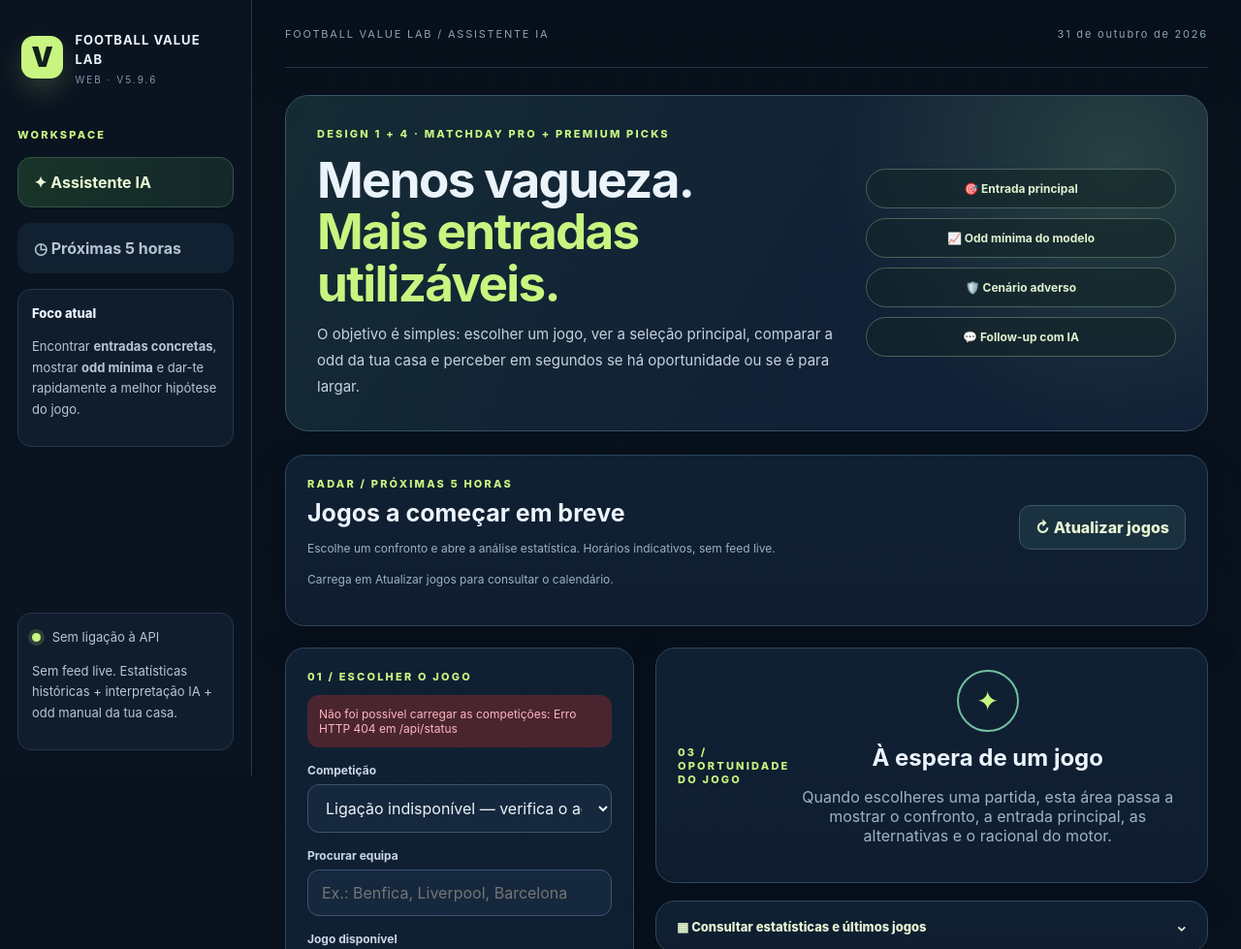
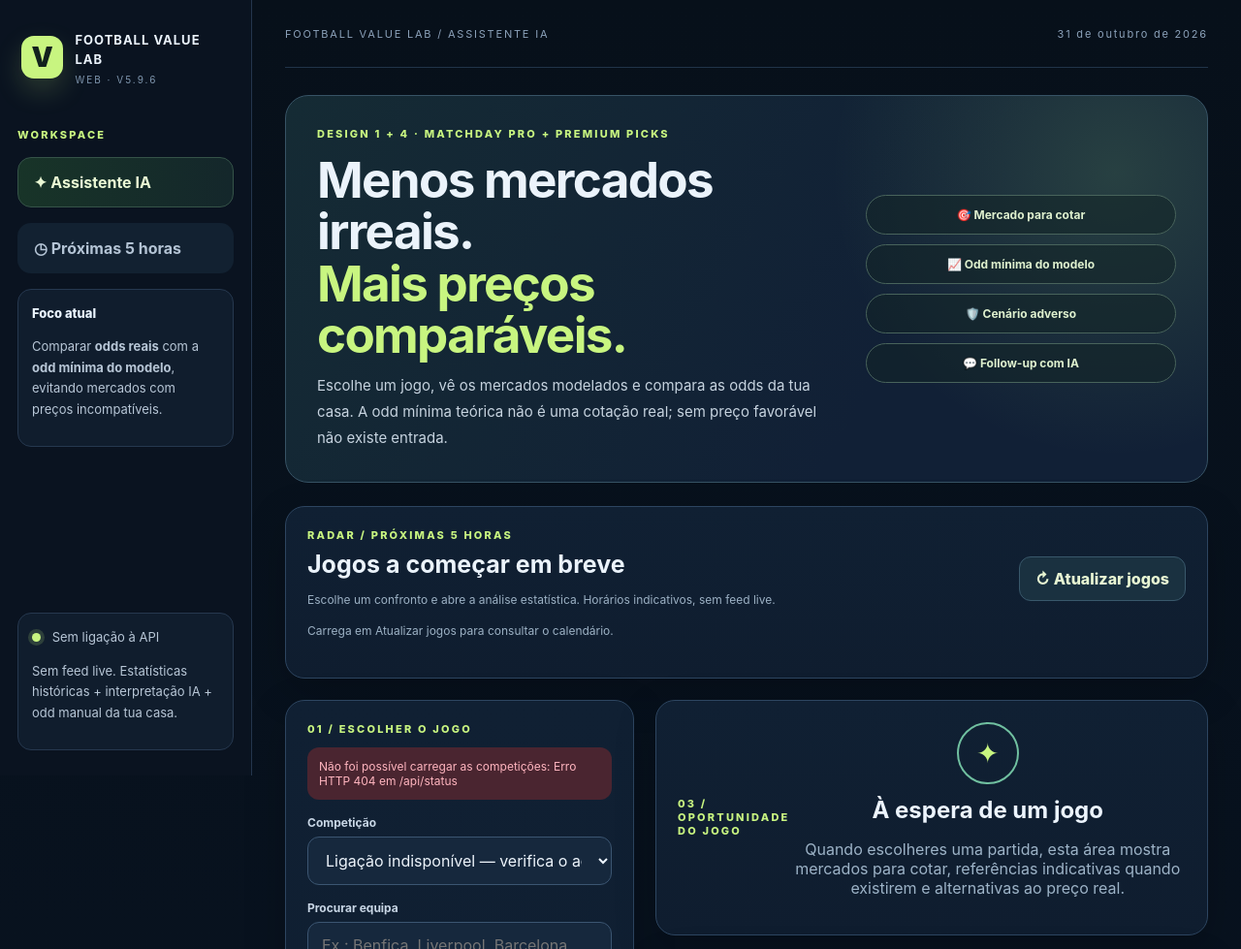
Before and after one commit to miguelsilva29121999-max/football-value-lab-web, a website: page public/assistant.html in a window 1280 px wide. Shown: the top 979 px of the page at 97% size. Drawn offline with Linux system fonts and the light colour scheme; no server answers.

Commit message:
Clarify that predictions must be priced before they become possible betting candidates

```diff
--- a/public/assistant.html
+++ b/public/assistant.html
@@ -22,7 +22,7 @@
     <a class="nav-item" href="#proximas-5h">◷ Próximas 5 horas</a>
     <div class="side-card">
       <div class="side-card-title">Foco atual</div>
-      <p>Encontrar <b>entradas concretas</b>, mostrar <b>odd mínima</b> e dar-te rapidamente a melhor hipótese do jogo.</p>
+      <p>Comparar <b>odds reais</b> com a <b>odd mínima do modelo</b>, evitando mercados com preços incompatíveis.</p>
     </div>
     <div class="side-status">
       <span class="status-dot"></span>
@@ -40,11 +40,11 @@
     <section class="hero">
       <div>
         <div class="eyebrow">DESIGN 1 + 4 · MATCHDAY PRO + PREMIUM PICKS</div>
-        <h1>Menos vagueza.<br><em>Mais entradas utilizáveis.</em></h1>
-        <p>O objetivo é simples: escolher um jogo, ver a seleção principal, comparar a odd da tua casa e perceber em segundos se há oportunidade ou se é para largar.</p>
+        <h1>Menos mercados irreais.<br><em>Mais preços comparáveis.</em></h1>
+        <p>Escolhe um jogo, vê os mercados modelados e compara as odds da tua casa. A odd mínima teórica não é uma cotação real; sem preço favorável não existe entrada.</p>
       </div>
       <div class="hero-stats">
-        <div class="hero-pill">🎯 Entrada principal</div>
+        <div class="hero-pill">🎯 Mercado para cotar</div>
         <div class="hero-pill">📈 Odd mínima do modelo</div>
         <div class="hero-pill">🛡️ Cenário adverso</div>
         <div class="hero-pill">💬 Follow-up com IA</div>
@@ -91,7 +91,7 @@
         <button id="check-price" class="ghost-btn" type="button">✓ Validar odd</button>
         <div id="price-verdict" class="price-verdict" hidden aria-live="polite"></div>
 
-        <button id="analyze" class="primary-btn" type="button">✦ Gerar entrada principal</button>
+        <button id="analyze" class="primary-btn" type="button">✦ Análise IA (opcional)</button>
       </section>
 
       <section class="analysis-panel">
@@ -100,7 +100,7 @@
           <div class="stage-empty">
             <div class="stage-orb">✦</div>
             <h2>À espera de um jogo</h2>
-            <p>Quando escolheres uma partida, esta área passa a mostrar o confronto, a entrada principal, as alternativas e o racional do motor.</p>
+            <p>Quando escolheres uma partida, esta área mostra mercados para cotar, referências indicativas quando existirem e alternativas ao preço real.</p>
           </div>
         </section>
 
```
